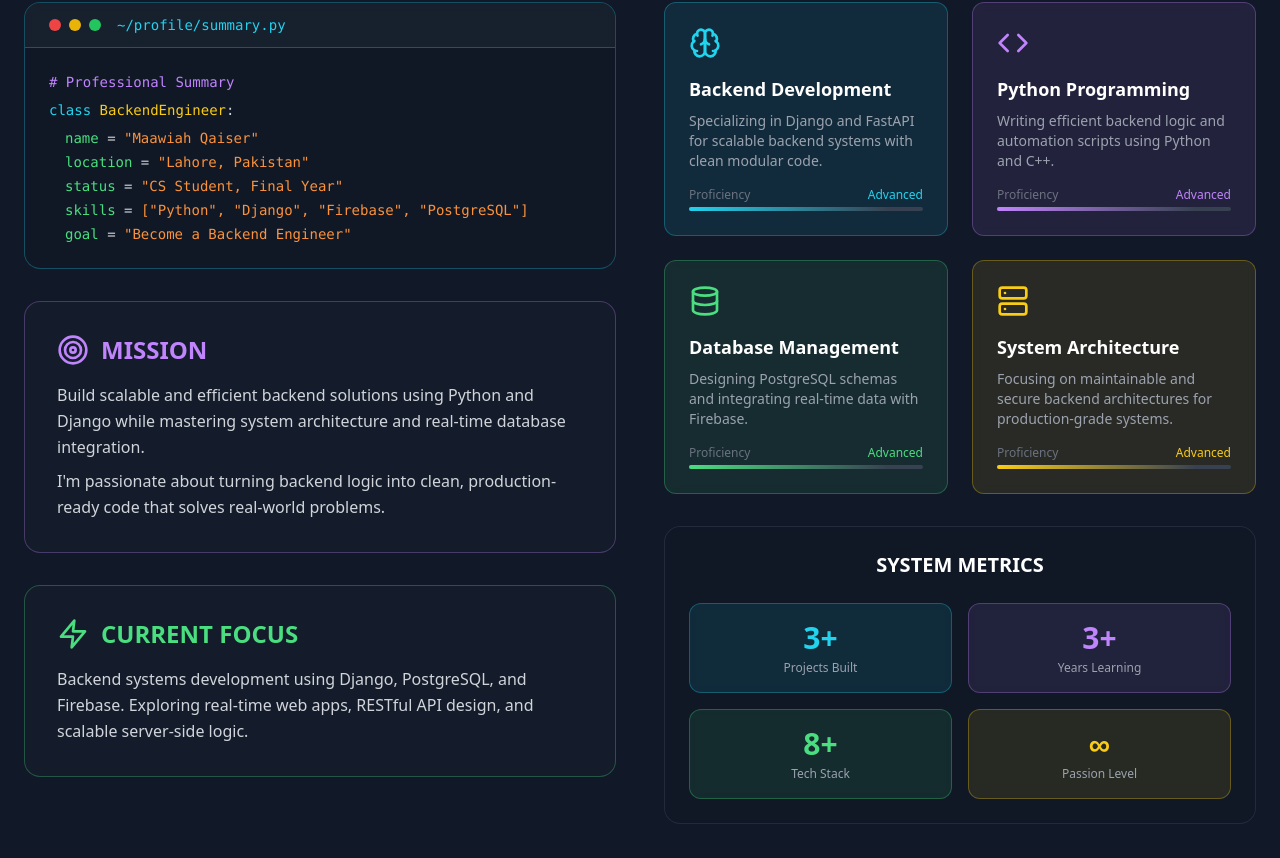
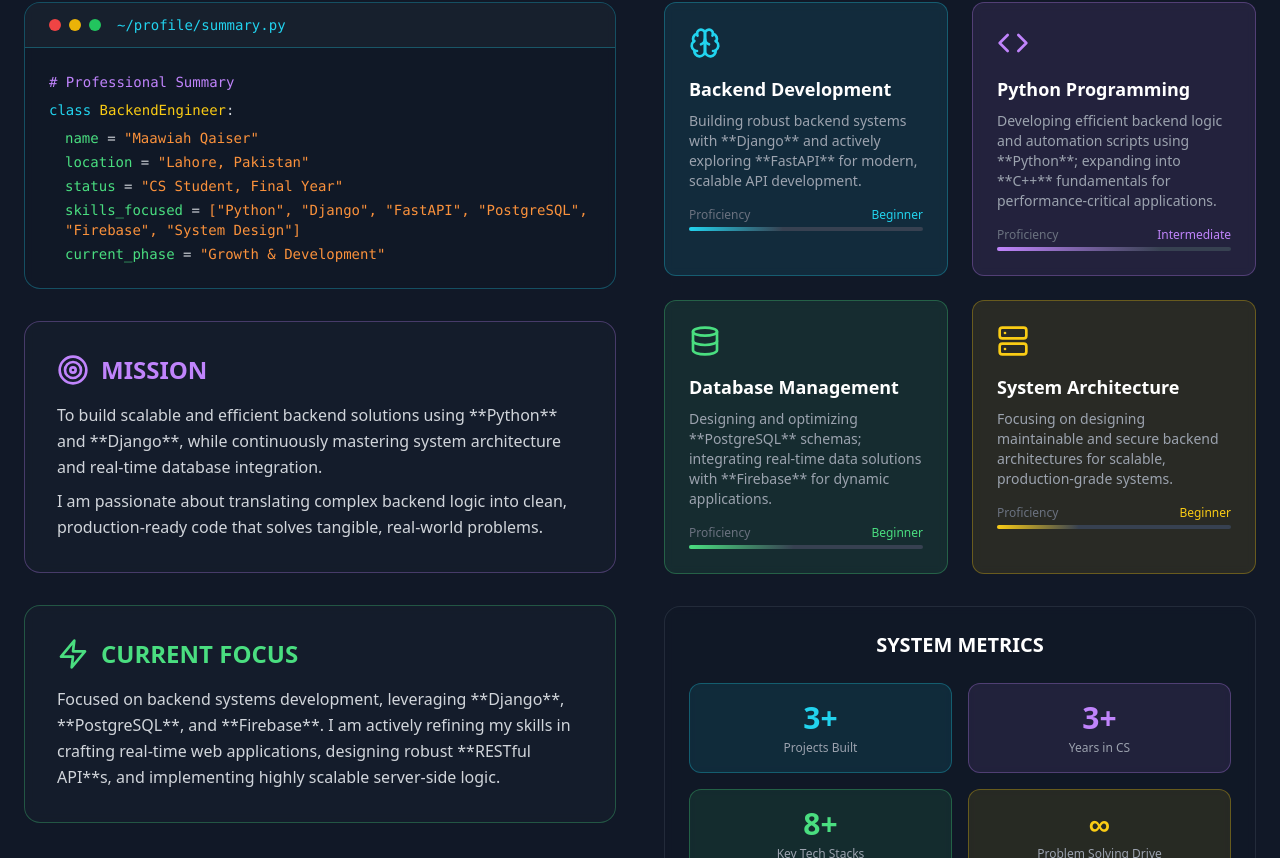
Before and after one commit to Code-With-Mavia/personal-portfolio, a React (Vite) app: page / in a window 1280 px wide. Shown: the part 1042-1900 px from the top of the page. Built offline with nearby package versions, Linux system fonts and the light colour scheme.

Commit message:
Update About.tsx

```diff
--- a/src/components/About.tsx
+++ b/src/components/About.tsx
@@ -1,3 +1,4 @@
+import React from 'react';
 import { Brain, Code, Database, Server, Zap, Target } from 'lucide-react';
 
 const About = () => {
@@ -5,25 +6,33 @@
     {
       icon: <Brain className="w-8 h-8" />,
       title: "Backend Development",
-      description: "Specializing in Django and FastAPI for scalable backend systems with clean modular code.",
+      description: "Building robust backend systems with **Django** and actively exploring **FastAPI** for modern, scalable API development.",
+      level: "Beginner",
+      progress: "40%", // Adjusted for a more confident Beginner
       color: "cyan"
     },
     {
       icon: <Code className="w-8 h-8" />,
       title: "Python Programming",
-      description: "Writing efficient backend logic and automation scripts using Python and C++.",
+      description: "Developing efficient backend logic and automation scripts using **Python**; expanding into **C++** fundamentals for performance-critical applications.",
+      level: "Intermediate",
+      progress: "70%", // Adjusted for a strong Intermediate
       color: "purple"
     },
     {
       icon: <Database className="w-8 h-8" />,
       title: "Database Management",
-      description: "Designing PostgreSQL schemas and integrating real-time data with Firebase.",
+      description: "Designing and optimizing **PostgreSQL** schemas; integrating real-time data solutions with **Firebase** for dynamic applications.",
+      level: "Beginner",
+      progress: "45%", // Adjusted for a confident Beginner
       color: "green"
     },
     {
       icon: <Server className="w-8 h-8" />,
       title: "System Architecture",
-      description: "Focusing on maintainable and secure backend architectures for production-grade systems.",
+      description: "Focusing on designing maintainable and secure backend architectures for scalable, production-grade systems.",
+      level: "Beginner",
+      progress: "35%", // Adjusted for a confident Beginner
       color: "yellow"
     }
   ];
@@ -98,8 +107,8 @@
                     <div><span className="text-green-400">name</span> = <span className="text-orange-400">"Maawiah Qaiser"</span></div>
                     <div><span className="text-green-400">location</span> = <span className="text-orange-400">"Lahore, Pakistan"</span></div>
                     <div><span className="text-green-400">status</span> = <span className="text-orange-400">"CS Student, Final Year"</span></div>
-                    <div><span className="text-green-400">skills</span> = <span className="text-orange-400">["Python", "Django", "Firebase", "PostgreSQL"]</span></div>
-                    <div><span className="text-green-400">goal</span> = <span className="text-orange-400">"Become a Backend Engineer"</span></div>
+                    <div><span className="text-green-400">skills_focused</span> = <span className="text-orange-400">["Python", "Django", "FastAPI", "PostgreSQL", "Firebase", "System Design"]</span></div>
+                    <div><span className="text-green-400">current_phase</span> = <span className="text-orange-400">"Growth & Development"</span></div>
                   </div>
                 </div>
               </div>
@@ -111,21 +120,21 @@
                   <h3 className="text-2xl font-bold text-purple-400">MISSION</h3>
                 </div>
                 <p className="text-gray-300 leading-relaxed mb-2">
-                  Build scalable and efficient backend solutions using Python and Django while mastering system architecture and real-time database integration.
+                  To build scalable and efficient backend solutions using **Python** and **Django**, while continuously mastering system architecture and real-time database integration.
                 </p>
                 <p className="text-gray-300 leading-relaxed">
-                  I'm passionate about turning backend logic into clean, production-ready code that solves real-world problems.
+                  I am passionate about translating complex backend logic into clean, production-ready code that solves tangible, real-world problems.
                 </p>
               </div>
 
-              {/* Focus */}
+              {/* Current Focus */}
               <div className="bg-gray-800/30 backdrop-blur-sm rounded-2xl p-8 border border-green-400/30 hover:border-green-400/60 transition-all duration-300 group">
                 <div className="flex items-center gap-3 mb-4">
                   <Zap className="w-8 h-8 text-green-400 group-hover:scale-110 transition-transform duration-300" />
                   <h3 className="text-2xl font-bold text-green-400">CURRENT FOCUS</h3>
                 </div>
                 <p className="text-gray-300 leading-relaxed">
-                  Backend systems development using Django, PostgreSQL, and Firebase. Exploring real-time web apps, RESTful API design, and scalable server-side logic.
+                  Focused on backend systems development, leveraging **Django**, **PostgreSQL**, and **Firebase**. I am actively refining my skills in crafting real-time web applications, designing robust **RESTful API**s, and implementing highly scalable server-side logic.
                 </p>
               </div>
             </div>
@@ -141,14 +150,14 @@
                         {skill.icon}
                       </div>
                       <h4 className="text-lg font-semibold text-white mb-2">{skill.title}</h4>
-                      <p className="text-gray-400 text-sm">{skill.description}</p>
-                      <div className="mt-4">
+                      <p className="text-gray-400 text-sm mb-4">{skill.description}</p>
+                      <div className="mt-auto">
                         <div className="flex justify-between text-xs text-gray-500">
                           <span>Proficiency</span>
-                          <span className={`${colorClasses.text}`}>Advanced</span>
+                          <span className={`${colorClasses.text}`}>{skill.level}</span>
                         </div>
                         <div className="w-full bg-gray-700 rounded-full h-1 mt-1">
-                          <div className={`h-1 rounded-full bg-gradient-to-r ${colorClasses.text.replace('text-', 'from-')} to-transparent`} style={{ width: '85%' }}></div>
+                          <div className={`h-1 rounded-full bg-gradient-to-r ${colorClasses.text.replace('text-', 'from-')} to-transparent`} style={{ width: skill.progress }}></div>
                         </div>
                       </div>
                     </div>
@@ -162,9 +171,9 @@
                 <div className="grid grid-cols-2 gap-4">
                   {[
                     { label: "Projects Built", value: "3+", color: "cyan" },
-                    { label: "Years Learning", value: "3+", color: "purple" },
-                    { label: "Tech Stack", value: "8+", color: "green" },
-                    { label: "Passion Level", value: "∞", color: "yellow" }
+                    { label: "Years in CS", value: "3+", color: "purple" },
+                    { label: "Key Tech Stacks", value: "8+", color: "green" },
+                    { label: "Problem Solving Drive", value: "∞", color: "yellow" }
                   ].map((stat, index) => {
                     const colorClasses = getColorClasses(stat.color);
                     return (
@@ -206,7 +215,6 @@
               </div>
             </div>
           </div>
-
         </div>
       </div>
     </section>
```
